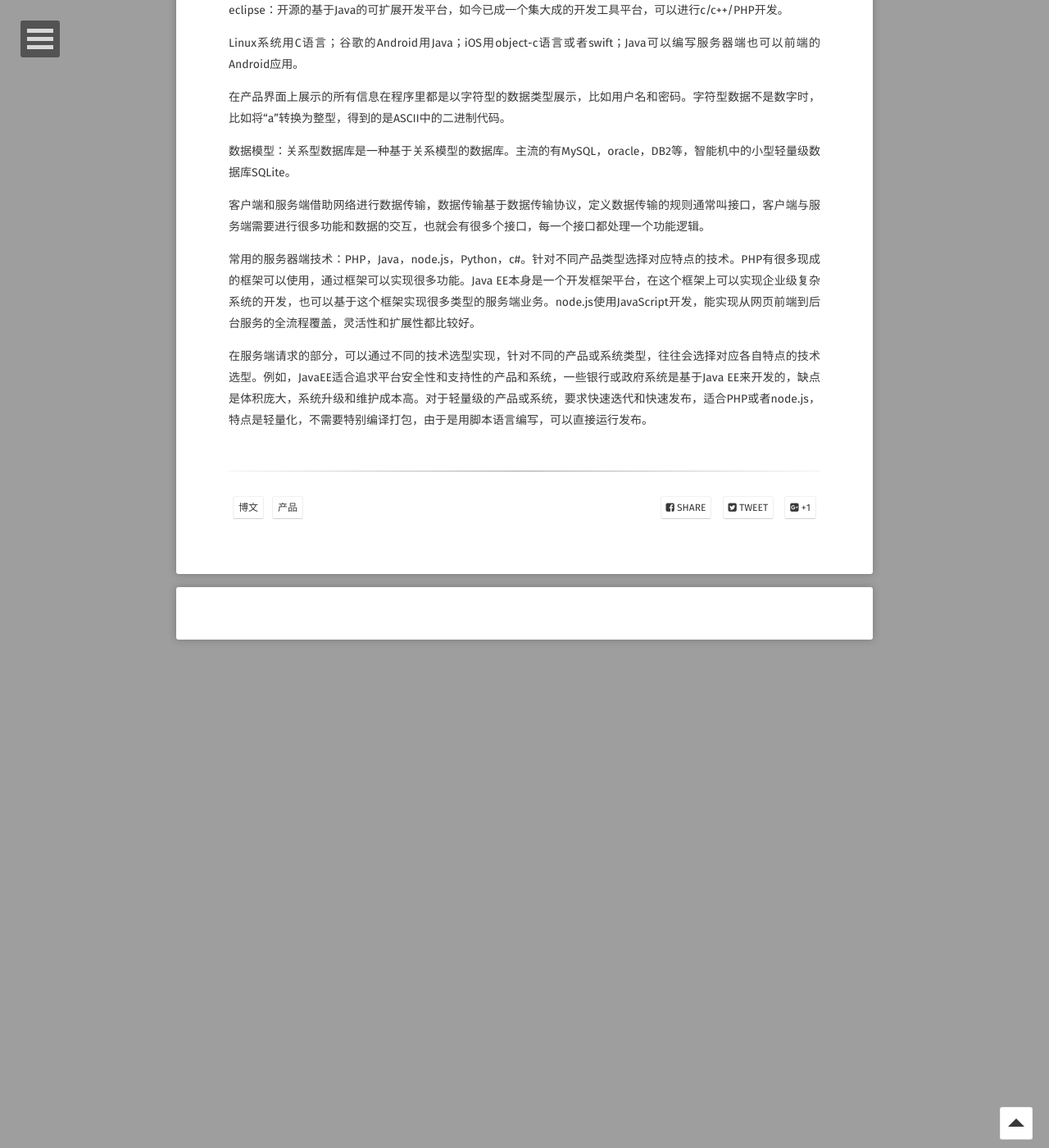
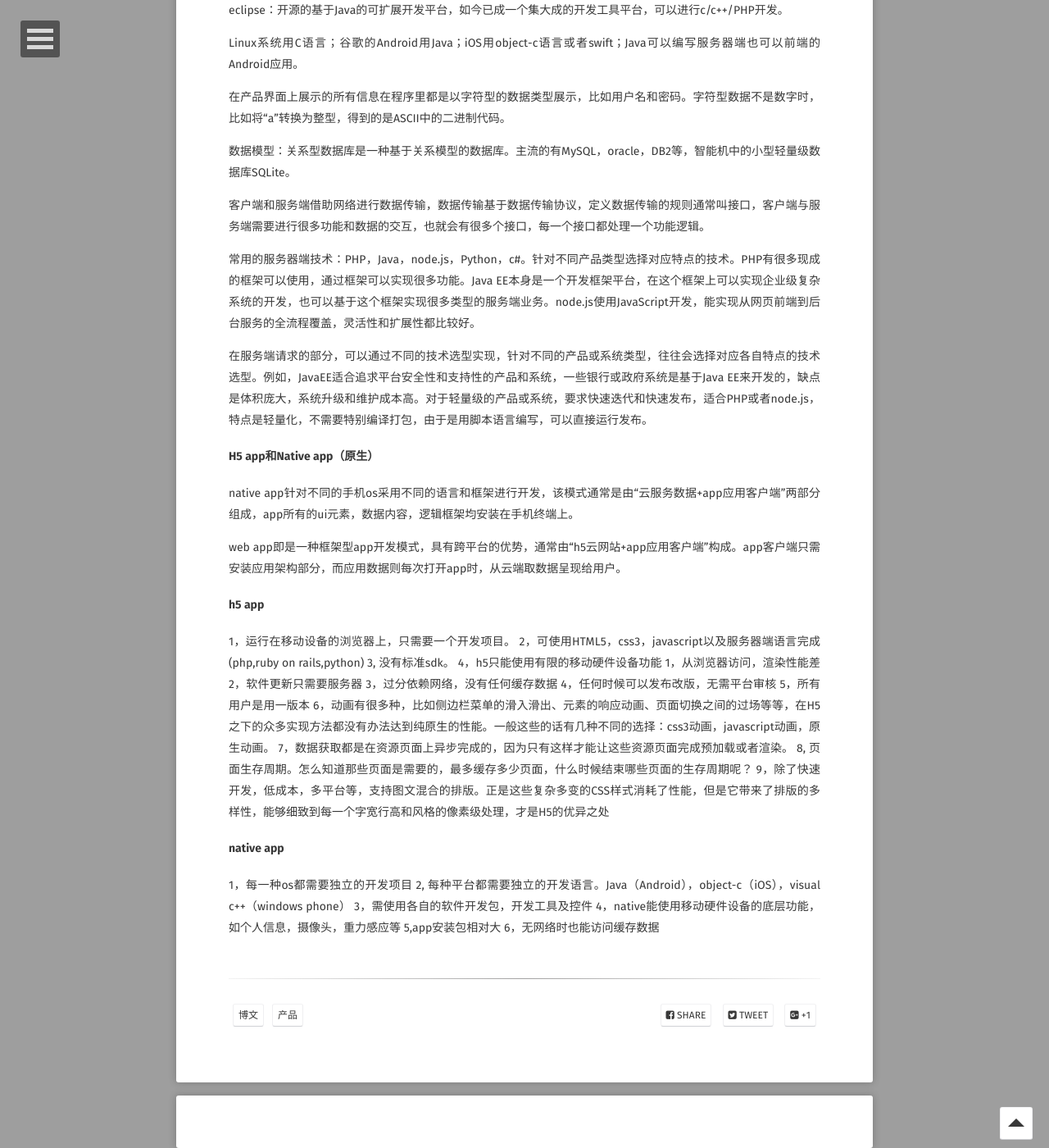
Before and after one commit to Haydnn/Haydnn.github.io, a Jekyll site: the page built from _posts/2017-12-23-产品经理必懂的技术.md, in a window 1280 px wide and 1400 px high, scrolled down 846 px. Shown: the whole window at 82% size. Built offline with Jekyll 4.4.1, drawn with Linux system fonts in a browser that asks for light colours; some web fonts are replaced; comment, search, counter and statistics services are not loaded; before the commit the page ends 1626 px from its top, so only the background shows below that.

Commit message:
18-06-13
18-06-13

```diff
--- a/_posts/2017-12-23-产品经理必懂的技术.md
+++ b/_posts/2017-12-23-产品经理必懂的技术.md
@@ -36,3 +36,33 @@ Linux系统用C语言；谷歌的Android用Java；iOS用object-c语言或者swif
 常用的服务器端技术：PHP，Java，node.js，Python，c#。针对不同产品类型选择对应特点的技术。PHP有很多现成的框架可以使用，通过框架可以实现很多功能。Java EE本身是一个开发框架平台，在这个框架上可以实现企业级复杂系统的开发，也可以基于这个框架实现很多类型的服务端业务。node.js使用JavaScript开发，能实现从网页前端到后台服务的全流程覆盖，灵活性和扩展性都比较好。
 
 在服务端请求的部分，可以通过不同的技术选型实现，针对不同的产品或系统类型，往往会选择对应各自特点的技术选型。例如，JavaEE适合追求平台安全性和支持性的产品和系统，一些银行或政府系统是基于Java EE来开发的，缺点是体积庞大，系统升级和维护成本高。对于轻量级的产品或系统，要求快速迭代和快速发布，适合PHP或者node.js，特点是轻量化，不需要特别编译打包，由于是用脚本语言编写，可以直接运行发布。
+
+#### H5 app和Native app（原生）
+
+native app针对不同的手机os采用不同的语言和框架进行开发，该模式通常是由“云服务数据+app应用客户端”两部分组成，app所有的ui元素，数据内容，逻辑框架均安装在手机终端上。
+
+web app即是一种框架型app开发模式，具有跨平台的优势，通常由“h5云网站+app应用客户端”构成。app客户端只需安装应用架构部分，而应用数据则每次打开app时，从云端取数据呈现给用户。
+
+
+#### h5 app
+1，运行在移动设备的浏览器上，只需要一个开发项目。
+2，可使用HTML5，css3，javascript以及服务器端语言完成(php,ruby on rails,python)
+3, 没有标准sdk。
+4，h5只能使用有限的移动硬件设备功能
+1，从浏览器访问，渲染性能差
+2，软件更新只需要服务器
+3，过分依赖网络，没有任何缓存数据
+4，任何时候可以发布改版，无需平台审核
+5，所有用户是用一版本
+6，动画有很多种，比如侧边栏菜单的滑入滑出、元素的响应动画、页面切换之间的过场等等，在H5之下的众多实现方法都没有办法达到纯原生的性能。一般这些的话有几种不同的选择：css3动画，javascript动画，原生动画。
+7，数据获取都是在资源页面上异步完成的，因为只有这样才能让这些资源页面完成预加载或者渲染。
+8, 页面生存周期。怎么知道那些页面是需要的，最多缓存多少页面，什么时候结束哪些页面的生存周期呢？
+9，除了快速开发，低成本，多平台等，支持图文混合的排版。正是这些复杂多变的CSS样式消耗了性能，但是它带来了排版的多样性，能够细致到每一个字宽行高和风格的像素级处理，才是H5的优异之处
+
+#### native app
+1，每一种os都需要独立的开发项目
+2, 每种平台都需要独立的开发语言。Java（Android），object-c（iOS），visual c++（windows phone）
+3，需使用各自的软件开发包，开发工具及控件
+4，native能使用移动硬件设备的底层功能，如个人信息，摄像头，重力感应等
+5,app安装包相对大
+6，无网络时也能访问缓存数据
```
Also changed, not shown: _posts/2018-6-3-产品的碎碎念.md (added, +35 -0 lines), _posts/diary/百度4月.md (added, +36 -0 lines), _posts/diary/百度第一次需求评审会.md (added, +28 -0 lines), _posts/ps.md (added, +27 -0 lines), _posts/百度汉语的几个产品问题.md (added, +41 -0 lines), 1 other file.
